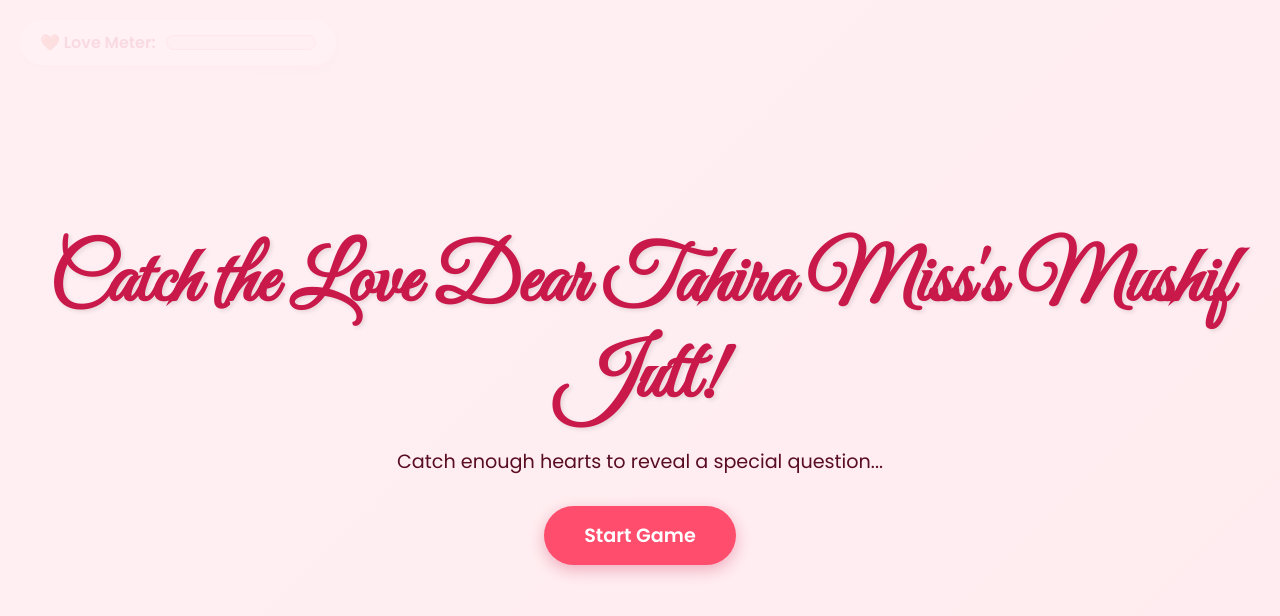
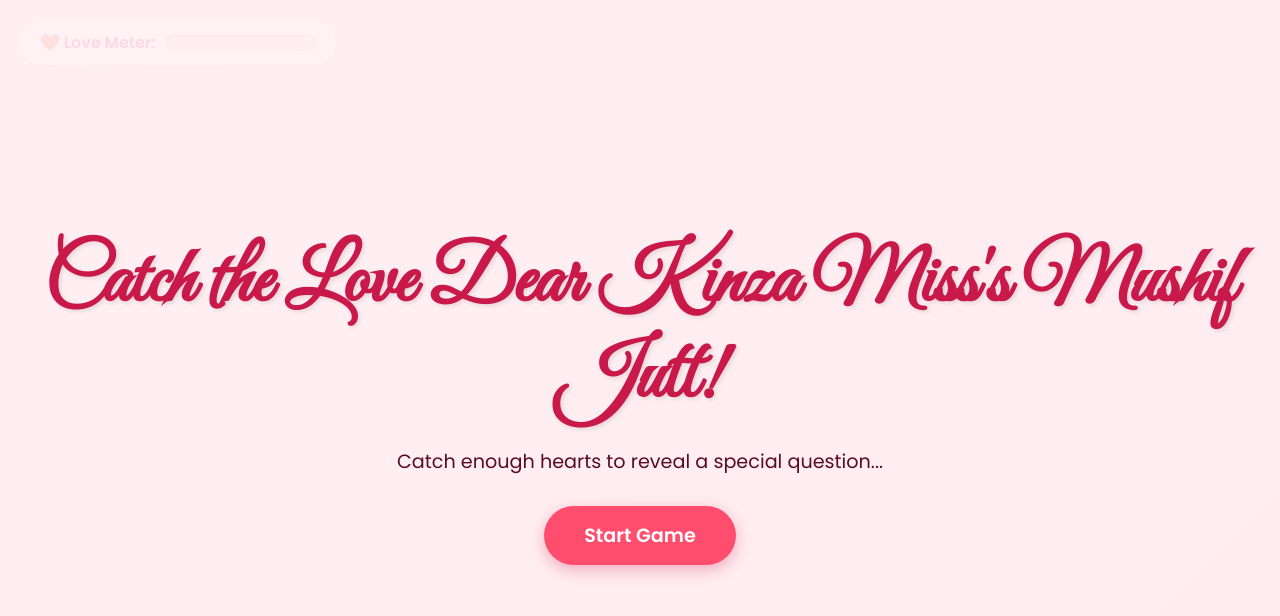
Before and after one commit to benfooster/ValantineGift, a plain HTML site: page index.html in a window 1280 px wide. Drawn offline with Linux system fonts and the light colour scheme.

Commit message:
Update index.html

```diff
--- a/index.html
+++ b/index.html
@@ -4,7 +4,7 @@
 <head>
     <meta charset="UTF-8">
     <meta name="viewport" content="width=device-width, initial-scale=1.0">
-    <title>Dear Tahira Will You Be My Valantiner?</title>
+    <title>Dear Miss Kinza  Will You Be My Valantiner?</title>
     <link rel="preconnect" href="https://fonts.googleapis.com">
     <link rel="preconnect" href="https://fonts.gstatic.com" crossorigin>
     <link href="https://fonts.googleapis.com/css2?family=Great+Vibes&family=Poppins:wght@400;600&display=swap"
@@ -33,7 +33,7 @@
 
         <!-- Start Screen -->
         <div id="start-screen" class="screen active">
-            <h1>Catch the Love Dear Tahira Miss's Mushif Jutt!</h1>
+            <h1>Catch the Love Dear Kinza Miss's Mushif Jutt!</h1>
             <p>Catch enough hearts to reveal a special question...</p>
             <button id="start-btn" class="btn">Start Game</button>
         </div>
```
